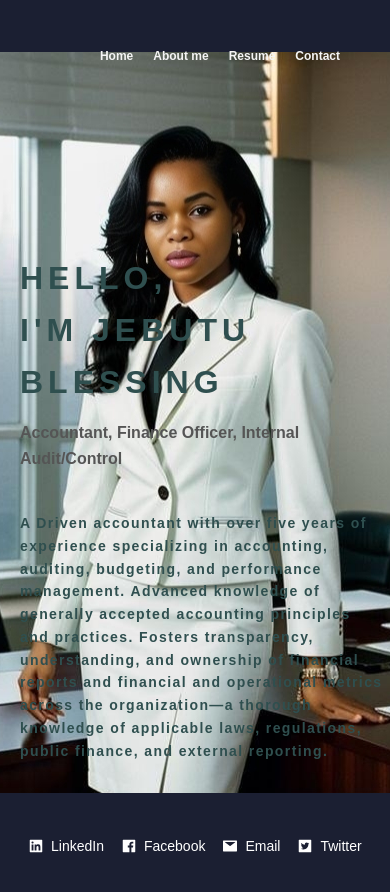
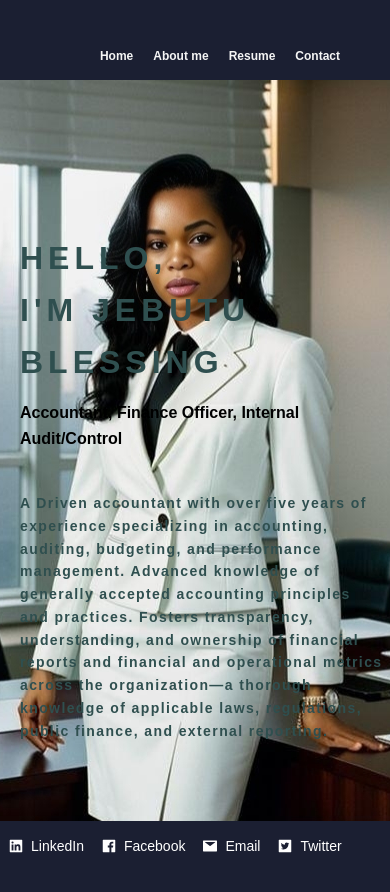
Before and after one commit to femigabriel/jebutu_portfolio, a Next.js app: page / in a window 390 px wide. Shown: the top 892 px of the page. Built offline with nearby package versions, Linux system fonts and the light colour scheme; a web font is replaced by a local one.

Commit message:
page revamp

```diff
--- a/src/components/HeroPage.tsx
+++ b/src/components/HeroPage.tsx
@@ -14,7 +14,7 @@ const image = "./images/jebutu2.jpeg";
 export default function HeroPage() {
   return (
     <div className="hero-page flex justify-between">
-      <div className="lg:pt-5 sm:pt-10 p-5  lgpx-28 ">
+      <div className="lg:pt-5 sm:pt-10 lg:p-5  lg:px-28 ">
         <div className="hero-page">
           <h1 className="text-[#FDFDFD] font-semibold mt-5 flex flex-col leading-12">
             <span> Hello,</span>
--- a/src/styles/globals.css
+++ b/src/styles/globals.css
@@ -21,7 +21,7 @@ body {
   background-image: -webkit-linear-gradient(150deg, #f5f5f5 50%, #1b1f32 50%);
   /* color: #05093B; */
   width: 100%;
-  height: 100%;
+  /* height: 100%; */
   overflow-x: hidden;
 }
 body::-webkit-scrollbar-track {
@@ -73,6 +73,7 @@ body::-webkit-scrollbar-thumb {
     background: none;
     width: 100%;
     background-repeat: no-repeat;
+
     /* background: linear-gradient(
       90deg,
       rgba(27, 31, 50, 0.4) 41.56%,
@@ -80,10 +81,12 @@ body::-webkit-scrollbar-thumb {
     ),
     url(../../public/images/hero.png); */
     /* background-position: center; */
-    height: 100vh;
+    /* height: 100vh; */
   }
   footer {
-    margin-top: 60px;
+    margin-top: 80px;
+  }
+  .hero-page {
   }
 }
 .hero-page h1 {
@@ -121,16 +124,20 @@ body::-webkit-scrollbar-thumb {
     line-height: 52px;
     color: darkslategray;
     margin-top: 120px;
+    margin-left: 20px;
   }
   .hero-page p {
     font-size: 14px;
     width: 26em;
     color: darkslategray;
     font-weight: 600;
+    margin-left: 20px;
+    margin-right: 20px;
   }
   .hero-page h3 {
-    color: #555;
+    color: black;
     font-weight: 700;
+    margin-left: 20px;
   }
 }
 .div {
@@ -148,7 +155,7 @@ li {
   list-style: none;
   /* padding: 20px; */
   font-weight: 600;
-  font-size: 18px;
+  font-size: 16px;
   /* background: linear-gradient(
     to right,
     #FDFDFD 51%,
```
